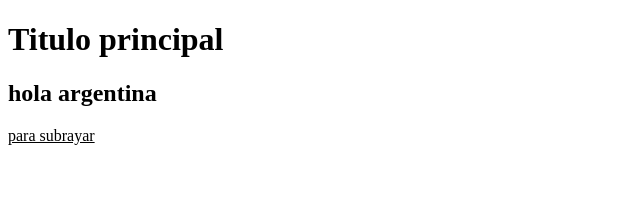
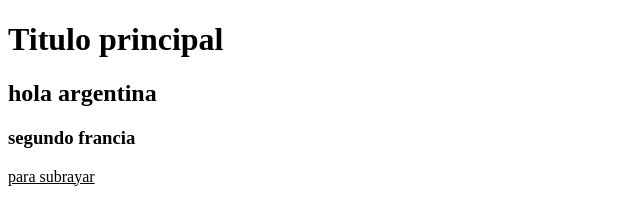
Before and after one commit to mariano35817919/Primer-tutoria-UTN, a plain HTML site: page index.html in a window 1280 px wide. Shown: the whole page, without its empty margins (0-640 px from the left). Drawn offline with Linux system fonts and the light colour scheme.

Commit message:
version del tercer cambio: agregue un h3

```diff
--- a/index.html
+++ b/index.html
@@ -47,6 +47,7 @@ es importante que haya un solo index.html y que este en la ruta raiz, o sea que
 
     <H1>Titulo principal</H1>
     <H2>hola argentina</H2>
+    <h3>segundo francia</h3>
     <u>para subrayar</u>
 
 
```
